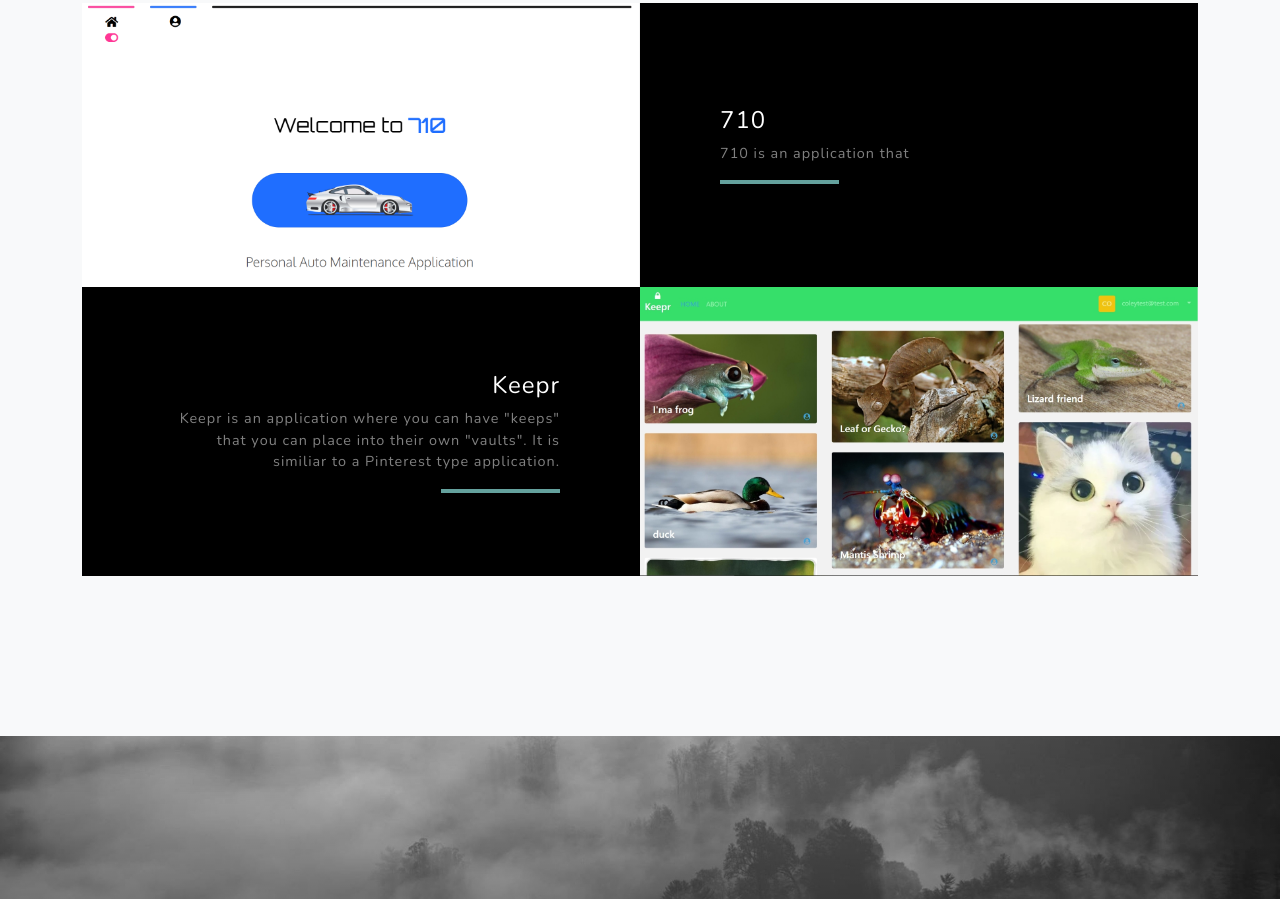
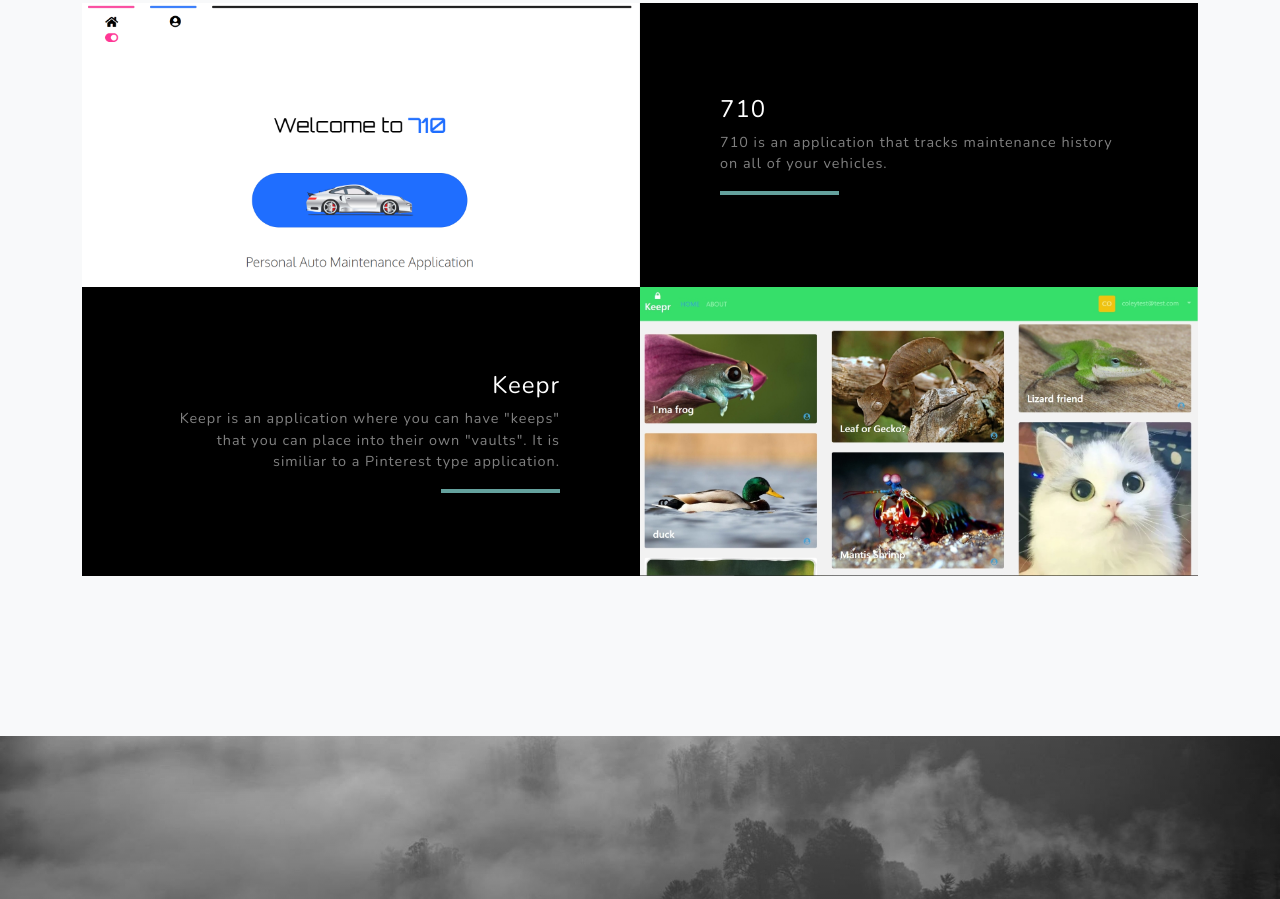
Before and after one commit to ColeyDohmen/coleydohmen.github.io, a website: page dist/index.html in a window 1280 px wide. Shown: the part 1900-2799 px from the top of the page. Drawn offline with nearby package versions, Linux system fonts and the light colour scheme.

Commit message:
710 update

```diff
--- a/dist/index.html
+++ b/dist/index.html
@@ -93,7 +93,8 @@
                         <div class="d-flex h-100">
                             <div class="project-text w-100 my-auto text-center text-lg-left">
                                 <h4 class="text-white">710</h4>
-                                <p class="mb-0 text-white-50">710 is an application that</p>
+                                <p class="mb-0 text-white-50">710 is an application that tracks maintenance history on
+                                    all of your vehicles.</p>
                                 <hr class="d-none d-lg-block mb-0 ml-0" />
                             </div>
                         </div>
```
